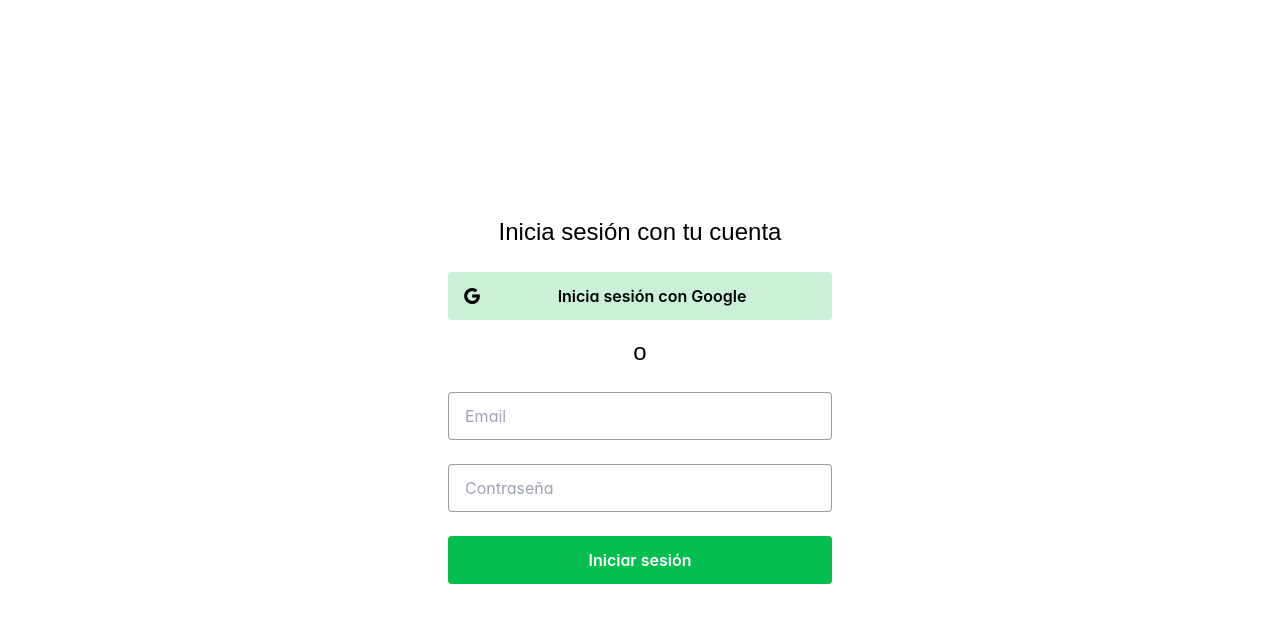
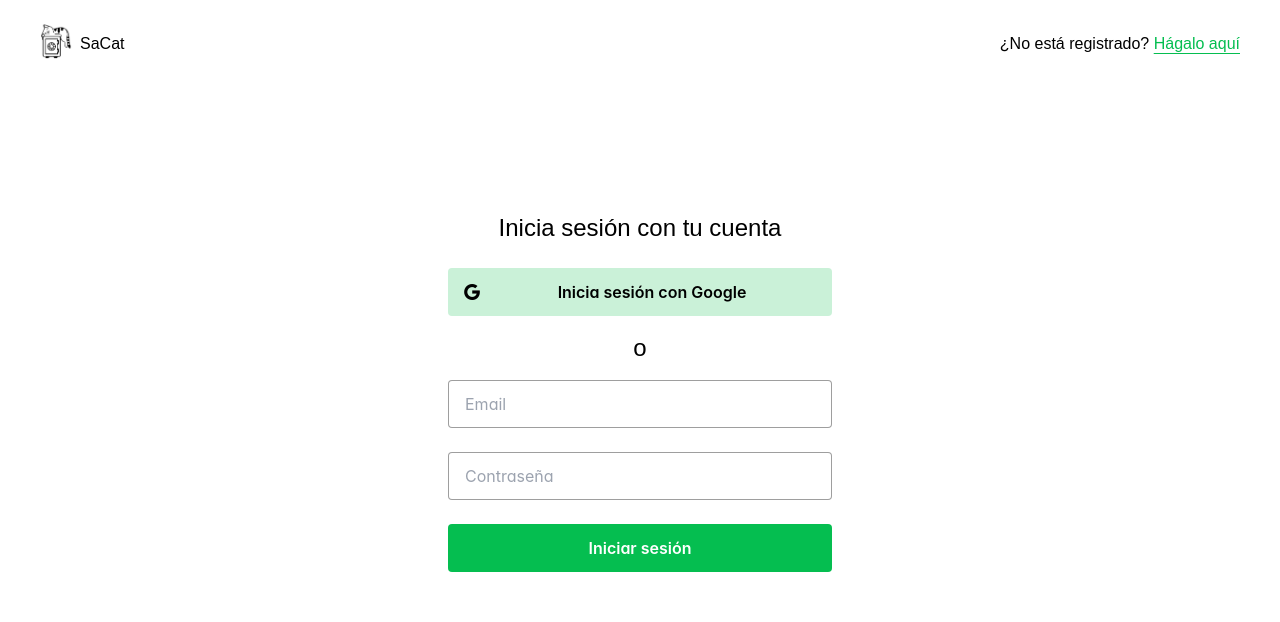
Before and after one commit to SaCat-Fintech/app-frontend, a Nuxt app: page /login in a window 1280 px wide. Shown: the top 622 px of the page. Built offline with nearby package versions, Linux system fonts and the light colour scheme; a web font is replaced by a local one.

Commit message:
feat: navbar for login - navbar alt component

```diff
--- /dev/null
+++ b/components/AltNavbar.vue
@@ -0,0 +1,32 @@
+<template>
+  <div class="flex w-screen justify-between pt-6 px-10">
+    <div class="hidden md:flex">
+      <NuxtImg class="w-8" src="nav-cat.png" />
+      <p class="mt-2 ml-2">SaCat</p>
+    </div>
+    <p class="mt-2">
+      {{ navQuestion }}
+      <NuxtLink
+        style="
+          color: var(--primary-color);
+          text-decoration: underline;
+          text-underline-offset: 4px;
+        "
+        :to="navRedirect"
+        >{{ navText }}</NuxtLink
+      >
+    </p>
+  </div>
+</template>
+
+<script lang="ts">
+export default {
+  props: {
+    navQuestion: String,
+    navText: String,
+    navRedirect: String,
+  },
+};
+</script>
+
+<style></style>
--- a/pages/login.vue
+++ b/pages/login.vue
@@ -1,5 +1,13 @@
 <template>
-  <body class="flex justify-center items-center h-screen">
+  <div class="h-screen">
+    <nav>
+      <AltNavbar
+        navQuestion="¿No está registrado?"
+        navText="Hágalo aquí"
+        navRedirect="/register"
+      />
+    </nav>
+    <div class="flex justify-center items-center h-5/6">
       <div class="text-center flex flex-col">
         <p class="text-xl sm:text-2xl mb-6">Inicia sesión con tu cuenta</p>
         <Button
@@ -9,12 +17,13 @@
           class="w-72 sm:w-96 h-12 mb-4"
           label="Inicia sesión con Google"
         />
-      <p class="text-xl sm:text-2xl mb-6">o</p>
+        <p class="text-xl sm:text-2xl mb-4">o</p>
         <InputText class="w-72 sm:w-96 h-12 mb-6" placeholder="Email" />
         <InputText class="w-72 sm:w-96 h-12 mb-6" placeholder="Contraseña" />
         <Button class="w-72 sm:w-96 h-12" label="Iniciar sesión" />
       </div>
-  </body>
+    </div>
+  </div>
 </template>
 
 <script lang="ts"></script>
```
Also changed, not shown: public/nav-cat.png (added). Lines whose indentation alone changed are shown as unchanged.
